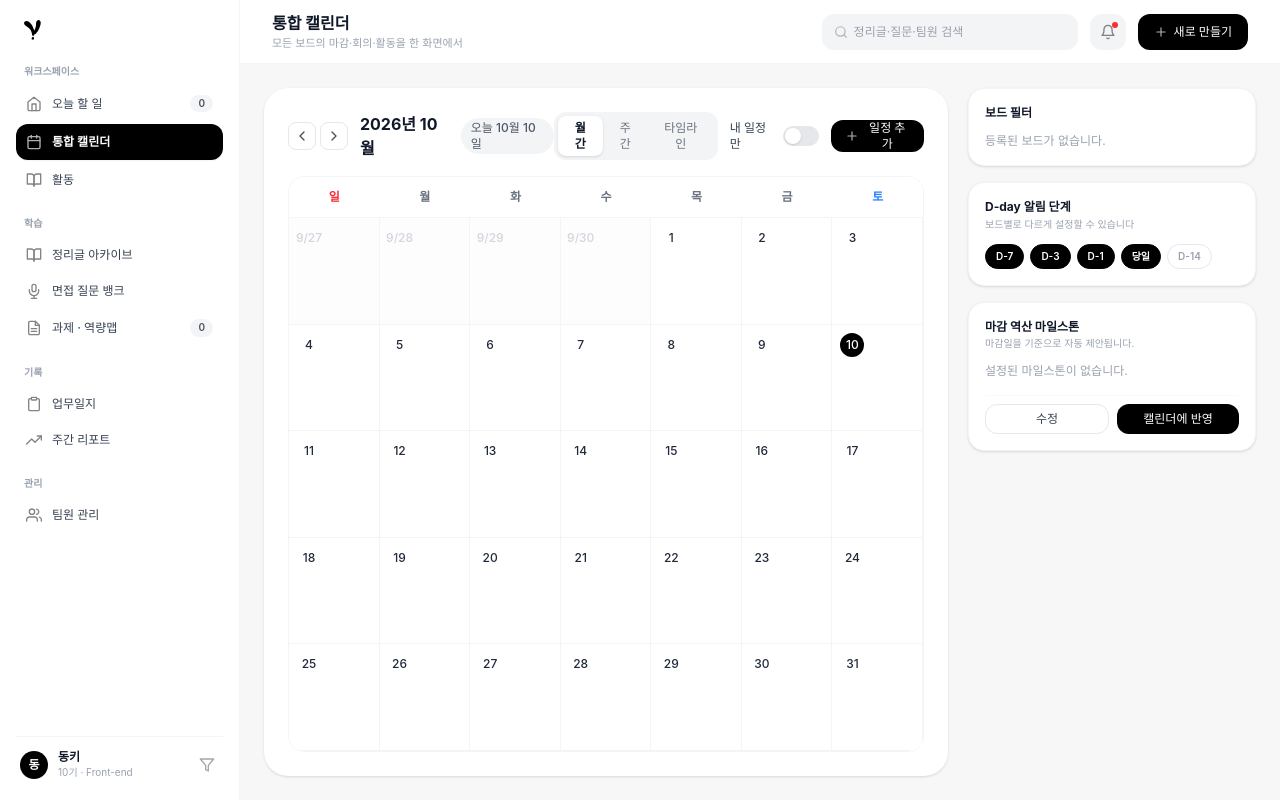
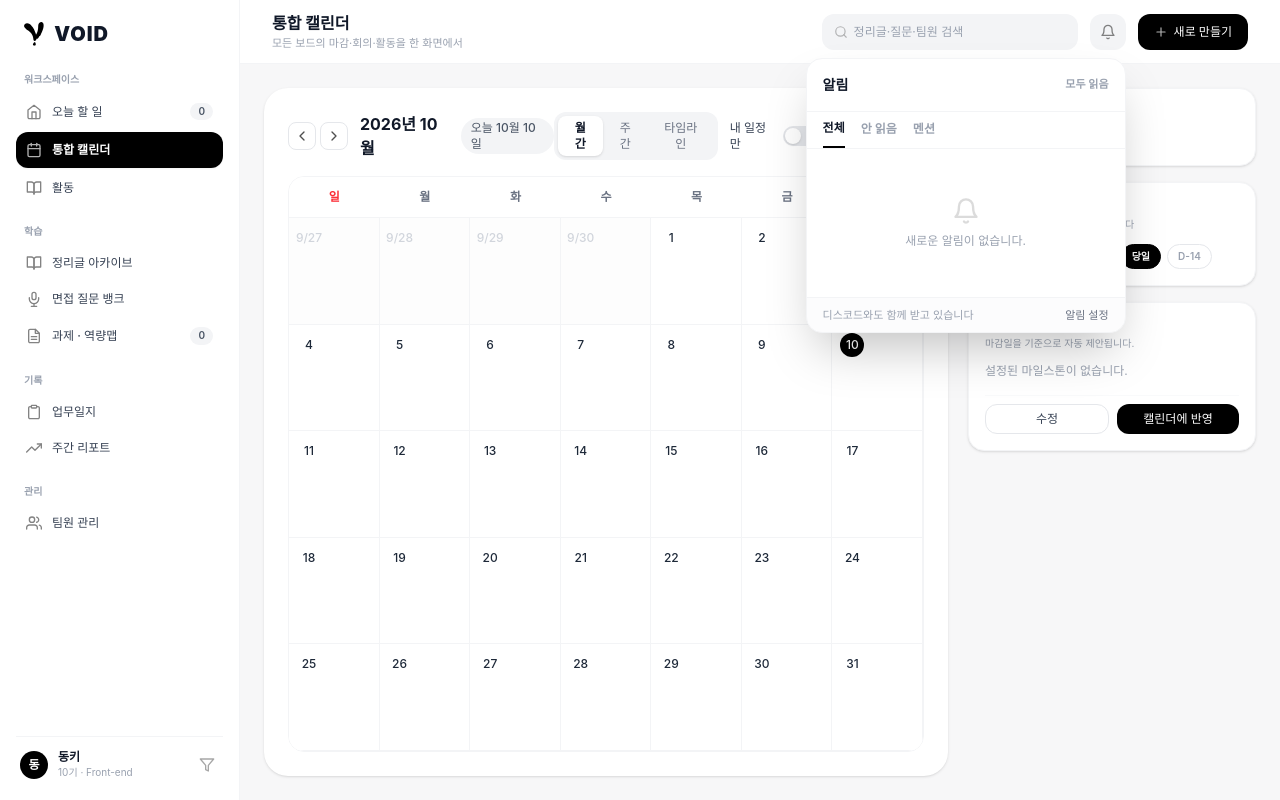
Before and after one commit to VOID-GSM/PV-Web, a React (Vite) app: page / in a window 1280 px wide. Both pictures are taken after a click on the button 1107 px from the left and 31 px from the top of the page. Built offline with nearby package versions, Linux system fonts and the light colour scheme.

Commit message:
feat: 로고 VOID 타이포 반영, 알림 센터 드롭다운 추가, 주간/월간 날짜 이동 분기 및 사이드바 테마 수정

```diff
--- a/src/components/layout/Header.tsx
+++ b/src/components/layout/Header.tsx
@@ -14,17 +14,34 @@ interface HeaderProps {
 }
 
 export const Header: React.FC<HeaderProps> = ({ onOpenAddModal }) => {
+  // 1. 새로 만들기 드롭다운 상태
   const [isDropdownOpen, setIsDropdownOpen] = useState(false);
-  const dropdownRef = useRef<HTMLDivElement>(null);
+  const createDropdownRef = useRef<HTMLDivElement>(null);
 
-  // 드롭다운 외부 클릭 시 닫히는 이벤트
+  // 2. 알림 센터 드롭다운 상태 및 데이터
+  const [isNotiOpen, setIsNotiOpen] = useState(false);
+  const [activeNotiTab, setActiveNotiTab] = useState<
+    "전체" | "안 읽음" | "멘션"
+  >("전체");
+  const [notifications] = useState<any[]>([]); // 기본값 없음 상태
+  const notiDropdownRef = useRef<HTMLDivElement>(null);
+
+  const unreadCount = notifications.filter((n) => !n.isRead).length;
+
+  // 외부 영역 클릭 시 드롭다운들 닫기
   useEffect(() => {
     const handleClickOutside = (event: MouseEvent) => {
       if (
-        dropdownRef.current &&
-        !dropdownRef.current.contains(event.target as Node)
+        createDropdownRef.current &&
+        !createDropdownRef.current.contains(event.target as Node)
       ) {
         setIsDropdownOpen(false);
+      }
+      if (
+        notiDropdownRef.current &&
+        !notiDropdownRef.current.contains(event.target as Node)
+      ) {
+        setIsNotiOpen(false);
       }
     };
     document.addEventListener("mousedown", handleClickOutside);
@@ -60,20 +77,94 @@ export const Header: React.FC<HeaderProps> = ({ onOpenAddModal }) => {
           />
         </div>
 
-        {/* Bell Notification Button */}
-        <button
-          type="button"
-          className="relative flex h-9 w-9 items-center justify-center rounded-xl bg-gray-100 transition hover:bg-gray-200"
-        >
-          <img src={bellIcon} alt="알림" className="h-4 w-4 opacity-70" />
-          <span className="absolute top-2 right-2 h-1.5 w-1.5 rounded-full bg-red-500" />
-        </button>
+        {/* Bell Button & Notification Popover */}
+        <div className="relative" ref={notiDropdownRef}>
+          <button
+            type="button"
+            onClick={() => {
+              setIsNotiOpen((prev) => !prev);
+              setIsDropdownOpen(false);
+            }}
+            className="relative flex h-9 w-9 items-center justify-center rounded-xl bg-gray-100 transition hover:bg-gray-200 cursor-pointer"
+          >
+            <img src={bellIcon} alt="알림" className="h-4 w-4 opacity-70" />
+            {/* 안 읽은 알림이 있을 때만 빨간 점 표시 */}
+            {unreadCount > 0 && (
+              <span className="absolute top-2 right-2 h-1.5 w-1.5 rounded-full bg-red-500" />
+            )}
+          </button>
+
+          {/* 알림 센터 드롭다운 */}
+          {isNotiOpen && (
+            <div className="absolute right-0 mt-2 w-80 rounded-2xl border border-gray-100 bg-white shadow-2xl z-50 text-xs select-none animate-in fade-in zoom-in-95 duration-100">
+              {/* 상단 헤더 */}
+              <div className="flex items-center justify-between border-b border-gray-100 p-4">
+                <div className="flex items-center gap-2">
+                  <span className="font-bold text-gray-900 text-sm">알림</span>
+                  {unreadCount > 0 && (
+                    <span className="rounded-full bg-red-500 px-2 py-0.5 text-[10px] font-bold text-white">
+                      안 읽음 {unreadCount}
+                    </span>
+                  )}
+                </div>
+                <button
+                  type="button"
+                  className="text-[11px] font-semibold text-gray-400 hover:text-gray-700 transition cursor-pointer"
+                >
+                  모두 읽음
+                </button>
+              </div>
+
+              {/* 탭 헤더 */}
+              <div className="flex border-b border-gray-100 px-4 pt-2 text-xs font-semibold text-gray-400">
+                {(["전체", "안 읽음", "멘션"] as const).map((tab) => (
+                  <button
+                    key={tab}
+                    type="button"
+                    onClick={() => setActiveNotiTab(tab)}
+                    className={`pb-2.5 mr-4 transition cursor-pointer ${
+                      activeNotiTab === tab
+                        ? "border-b-2 border-black font-bold text-gray-900"
+                        : "hover:text-gray-600"
+                    }`}
+                  >
+                    {tab}
+                  </button>
+                ))}
+              </div>
+
+              {/* 알림 본문 (기본값 없음) */}
+              <div className="flex flex-col items-center justify-center py-12 text-gray-400">
+                <img
+                  src={bellIcon}
+                  alt=""
+                  className="h-7 w-7 opacity-20 mb-2"
+                />
+                <p className="text-xs">새로운 알림이 없습니다.</p>
+              </div>
+
+              {/* 하단 푸터 */}
+              <div className="flex items-center justify-between border-t border-gray-100 bg-gray-50/50 px-4 py-2.5 rounded-b-2xl text-[11px] text-gray-400">
+                <span>디스코드와도 함께 받고 있습니다</span>
+                <button
+                  type="button"
+                  className="font-medium text-gray-500 hover:text-black transition cursor-pointer"
+                >
+                  알림 설정
+                </button>
+              </div>
+            </div>
+          )}
+        </div>
 
         {/* Create Button & Dropdown Menu */}
-        <div className="relative" ref={dropdownRef}>
+        <div className="relative" ref={createDropdownRef}>
           <button
             type="button"
-            onClick={() => setIsDropdownOpen((prev) => !prev)}
+            onClick={() => {
+              setIsDropdownOpen((prev) => !prev);
+              setIsNotiOpen(false);
+            }}
             className="flex h-9 items-center gap-1.5 rounded-xl bg-black px-4 text-xs font-medium text-white hover:bg-gray-800 transition cursor-pointer"
           >
             <img src={plusIcon} alt="" className="h-3.5 w-3.5 filter invert" />
@@ -83,7 +174,6 @@ export const Header: React.FC<HeaderProps> = ({ onOpenAddModal }) => {
           {/* 새로 만들기 팝오버 드롭다운 메뉴 */}
           {isDropdownOpen && (
             <div className="absolute right-0 mt-2 w-60 rounded-2xl border border-gray-100 bg-white p-2 shadow-2xl z-50 text-xs select-none animate-in fade-in zoom-in-95 duration-100">
-              {/* 1. 새로 만들기 섹션 */}
               <div className="px-3 py-1.5 text-[11px] font-medium text-gray-400">
                 새로 만들기
               </div>
@@ -91,7 +181,7 @@ export const Header: React.FC<HeaderProps> = ({ onOpenAddModal }) => {
                 <button
                   type="button"
                   onClick={handleOpenAddModal}
-                  className="flex w-full items-center gap-3 rounded-xl bg-gray-100 px-3 py-2 font-semibold text-gray-900 transition hover:bg-gray-200"
+                  className="flex w-full items-center gap-3 rounded-xl bg-gray-100 px-3 py-2 font-semibold text-gray-900 transition hover:bg-gray-200 cursor-pointer"
                 >
                   <img
                     src={calendarIcon}
@@ -104,7 +194,7 @@ export const Header: React.FC<HeaderProps> = ({ onOpenAddModal }) => {
                 <button
                   type="button"
                   onClick={() => setIsDropdownOpen(false)}
-                  className="flex w-full items-center gap-3 rounded-xl px-3 py-2 font-medium text-gray-700 hover:bg-gray-50 transition"
+                  className="flex w-full items-center gap-3 rounded-xl px-3 py-2 font-medium text-gray-700 hover:bg-gray-50 transition cursor-pointer"
                 >
                   <img src={bookIcon} alt="" className="h-4 w-4 opacity-70" />
                   <span>활동 개설</span>
@@ -113,7 +203,7 @@ export const Header: React.FC<HeaderProps> = ({ onOpenAddModal }) => {
                 <button
                   type="button"
                   onClick={() => setIsDropdownOpen(false)}
-                  className="flex w-full items-center gap-3 rounded-xl px-3 py-2 font-medium text-gray-700 hover:bg-gray-50 transition"
+                  className="flex w-full items-center gap-3 rounded-xl px-3 py-2 font-medium text-gray-700 hover:bg-gray-50 transition cursor-pointer"
                 >
                   <img src={bellIcon} alt="" className="h-4 w-4 opacity-70" />
                   <span>공지 보내기</span>
@@ -122,7 +212,7 @@ export const Header: React.FC<HeaderProps> = ({ onOpenAddModal }) => {
                 <button
                   type="button"
                   onClick={() => setIsDropdownOpen(false)}
-                  className="flex w-full items-center gap-3 rounded-xl px-3 py-2 font-medium text-gray-700 hover:bg-gray-50 transition"
+                  className="flex w-full items-center gap-3 rounded-xl px-3 py-2 font-medium text-gray-700 hover:bg-gray-50 transition cursor-pointer"
                 >
                   <img
                     src={clipboardIcon}
@@ -133,7 +223,6 @@ export const Header: React.FC<HeaderProps> = ({ onOpenAddModal }) => {
                 </button>
               </div>
 
-              {/* 2. 내 기록 섹션 */}
               <div className="mt-2 border-t border-gray-100 pt-2 px-3 pb-1 text-[11px] font-medium text-gray-400">
                 내 기록
               </div>
@@ -141,7 +230,7 @@ export const Header: React.FC<HeaderProps> = ({ onOpenAddModal }) => {
                 <button
                   type="button"
                   onClick={() => setIsDropdownOpen(false)}
-                  className="flex w-full items-center gap-3 rounded-xl px-3 py-2 font-medium text-gray-700 hover:bg-gray-50 transition"
+                  className="flex w-full items-center gap-3 rounded-xl px-3 py-2 font-medium text-gray-700 hover:bg-gray-50 transition cursor-pointer"
                 >
                   <img
                     src={fileTextIcon}
@@ -154,7 +243,7 @@ export const Header: React.FC<HeaderProps> = ({ onOpenAddModal }) => {
                 <button
                   type="button"
                   onClick={() => setIsDropdownOpen(false)}
-                  className="flex w-full items-center gap-3 rounded-xl px-3 py-2 font-medium text-gray-700 hover:bg-gray-50 transition"
+                  className="flex w-full items-center gap-3 rounded-xl px-3 py-2 font-medium text-gray-700 hover:bg-gray-50 transition cursor-pointer"
                 >
                   <img
                     src={clipboardIcon}
@@ -167,19 +256,18 @@ export const Header: React.FC<HeaderProps> = ({ onOpenAddModal }) => {
                 <button
                   type="button"
                   onClick={() => setIsDropdownOpen(false)}
-                  className="flex w-full items-center gap-3 rounded-xl px-3 py-2 font-medium text-gray-700 hover:bg-gray-50 transition"
+                  className="flex w-full items-center gap-3 rounded-xl px-3 py-2 font-medium text-gray-700 hover:bg-gray-50 transition cursor-pointer"
                 >
                   <img src={micIcon} alt="" className="h-4 w-4 opacity-70" />
                   <span>면접 답변 남기기</span>
                 </button>
               </div>
 
-              {/* 3. 기타 관리 섹션 */}
               <div className="mt-2 border-t border-gray-100 pt-2 space-y-0.5">
                 <button
                   type="button"
                   onClick={() => setIsDropdownOpen(false)}
-                  className="flex w-full items-center gap-3 rounded-xl px-3 py-2 font-medium text-gray-700 hover:bg-gray-50 transition"
+                  className="flex w-full items-center gap-3 rounded-xl px-3 py-2 font-medium text-gray-700 hover:bg-gray-50 transition cursor-pointer"
                 >
                   <img
                     src={fileTextIcon}
@@ -192,7 +280,7 @@ export const Header: React.FC<HeaderProps> = ({ onOpenAddModal }) => {
                 <button
                   type="button"
                   onClick={() => setIsDropdownOpen(false)}
-                  className="flex w-full items-center gap-3 rounded-xl px-3 py-2 font-medium text-gray-700 hover:bg-gray-50 transition"
+                  className="flex w-full items-center gap-3 rounded-xl px-3 py-2 font-medium text-gray-700 hover:bg-gray-50 transition cursor-pointer"
                 >
                   <img src={usersIcon} alt="" className="h-4 w-4 opacity-70" />
                   <span>초대 링크 만들기</span>
@@ -201,7 +289,7 @@ export const Header: React.FC<HeaderProps> = ({ onOpenAddModal }) => {
                 <button
                   type="button"
                   onClick={() => setIsDropdownOpen(false)}
-                  className="flex w-full items-center gap-3 rounded-xl px-3 py-2 font-medium text-gray-700 hover:bg-gray-50 transition"
+                  className="flex w-full items-center gap-3 rounded-xl px-3 py-2 font-medium text-gray-700 hover:bg-gray-50 transition cursor-pointer"
                 >
                   <img src={plusIcon} alt="" className="h-4 w-4 opacity-70" />
                   <span>노션에서 가져오기</span>
--- a/src/components/layout/Sidebar.tsx
+++ b/src/components/layout/Sidebar.tsx
@@ -21,9 +21,12 @@ export const Sidebar: React.FC<SidebarProps> = ({
 }) => {
   return (
     <aside className="flex h-screen w-60 flex-col border-r border-gray-100 bg-white px-4 py-5 select-none shrink-0">
-      {/* Logo */}
-      <div className="mb-6 px-2 flex items-center">
-        <img src={logo} alt="VOID" className="h-5 object-contain" />
+      {/* Logo & VOID Title */}
+      <div className="mb-6 px-2 flex items-center gap-2.5">
+        <img src={logo} alt="" className="h-6 w-auto object-contain" />
+        <span className="text-xl font-black tracking-wider text-gray-900 font-sans">
+          VOID
+        </span>
       </div>
 
       {/* Navigation Menu */}
@@ -36,7 +39,7 @@ export const Sidebar: React.FC<SidebarProps> = ({
           <div className="space-y-1">
             <button
               type="button"
-              className="flex w-full items-center justify-between rounded-xl px-2.5 py-2 text-xs font-medium text-gray-700 hover:bg-gray-100 transition"
+              className="flex w-full items-center justify-between rounded-xl px-2.5 py-2 text-xs font-medium text-gray-700 hover:bg-gray-100 transition cursor-pointer"
             >
               <span className="flex items-center gap-2.5">
                 <img src={homeIcon} alt="" className="h-4 w-4 opacity-70" />
@@ -49,7 +52,7 @@ export const Sidebar: React.FC<SidebarProps> = ({
 
             <button
               type="button"
-              className="flex w-full items-center gap-2.5 rounded-xl bg-black px-2.5 py-2.5 text-xs font-semibold text-white shadow-xs"
+              className="flex w-full items-center gap-2.5 rounded-xl bg-black px-2.5 py-2.5 text-xs font-semibold text-white shadow-xs cursor-pointer"
             >
               <img
                 src={calendarIcon}
@@ -61,7 +64,7 @@ export const Sidebar: React.FC<SidebarProps> = ({
 
             <button
               type="button"
-              className="flex w-full items-center gap-2.5 rounded-xl px-2.5 py-2 text-xs font-medium text-gray-700 hover:bg-gray-100 transition"
+              className="flex w-full items-center gap-2.5 rounded-xl px-2.5 py-2 text-xs font-medium text-gray-700 hover:bg-gray-100 transition cursor-pointer"
             >
               <img src={bookIcon} alt="" className="h-4 w-4 opacity-70" />
               활동
@@ -77,7 +80,7 @@ export const Sidebar: React.FC<SidebarProps> = ({
           <div className="space-y-1">
             <button
               type="button"
-              className="flex w-full items-center gap-2.5 rounded-xl px-2.5 py-2 text-xs font-medium text-gray-700 hover:bg-gray-100 transition"
+              className="flex w-full items-center gap-2.5 rounded-xl px-2.5 py-2 text-xs font-medium text-gray-700 hover:bg-gray-100 transition cursor-pointer"
             >
               <img src={bookIcon} alt="" className="h-4 w-4 opacity-70" />
               정리글 아카이브
@@ -85,7 +88,7 @@ export const Sidebar: React.FC<SidebarProps> = ({
 
             <button
               type="button"
-              className="flex w-full items-center gap-2.5 rounded-xl px-2.5 py-2 text-xs font-medium text-gray-700 hover:bg-gray-100 transition"
+              className="flex w-full items-center gap-2.5 rounded-xl px-2.5 py-2 text-xs font-medium text-gray-700 hover:bg-gray-100 transition cursor-pointer"
             >
               <img src={micIcon} alt="" className="h-4 w-4 opacity-70" />
               면접 질문 뱅크
@@ -93,7 +96,7 @@ export const Sidebar: React.FC<SidebarProps> = ({
 
             <button
               type="button"
-              className="flex w-full items-center justify-between rounded-xl px-2.5 py-2 text-xs font-medium text-gray-700 hover:bg-gray-100 transition"
+              className="flex w-full items-center justify-between rounded-xl px-2.5 py-2 text-xs font-medium text-gray-700 hover:bg-gray-100 transition cursor-pointer"
             >
               <span className="flex items-center gap-2.5">
                 <img src={fileTextIcon} alt="" className="h-4 w-4 opacity-70" />
@@ -114,7 +117,7 @@ export const Sidebar: React.FC<SidebarProps> = ({
           <div className="space-y-1">
             <button
               type="button"
-              className="flex w-full items-center gap-2.5 rounded-xl px-2.5 py-2 text-xs font-medium text-gray-700 hover:bg-gray-100 transition"
+              className="flex w-full items-center gap-2.5 rounded-xl px-2.5 py-2 text-xs font-medium text-gray-700 hover:bg-gray-100 transition cursor-pointer"
             >
               <img src={clipboardIcon} alt="" className="h-4 w-4 opacity-70" />
               업무일지
@@ -122,7 +125,7 @@ export const Sidebar: React.FC<SidebarProps> = ({
 
             <button
               type="button"
-              className="flex w-full items-center gap-2.5 rounded-xl px-2.5 py-2 text-xs font-medium text-gray-700 hover:bg-gray-100 transition"
+              className="flex w-full items-center gap-2.5 rounded-xl px-2.5 py-2 text-xs font-medium text-gray-700 hover:bg-gray-100 transition cursor-pointer"
             >
               <img src={trendingUpIcon} alt="" className="h-4 w-4 opacity-70" />
               주간 리포트
@@ -138,7 +141,7 @@ export const Sidebar: React.FC<SidebarProps> = ({
           <div className="space-y-1">
             <button
               type="button"
-              className="flex w-full items-center gap-2.5 rounded-xl px-2.5 py-2 text-xs font-medium text-gray-700 hover:bg-gray-100 transition"
+              className="flex w-full items-center gap-2.5 rounded-xl px-2.5 py-2 text-xs font-medium text-gray-700 hover:bg-gray-100 transition cursor-pointer"
             >
               <img src={usersIcon} alt="" className="h-4 w-4 opacity-70" />
               팀원 관리
@@ -161,7 +164,7 @@ export const Sidebar: React.FC<SidebarProps> = ({
           </div>
           <button
             type="button"
-            className="p-1 text-gray-400 hover:text-gray-600"
+            className="p-1 text-gray-400 hover:text-gray-600 cursor-pointer"
           >
             <img src={filterIcon} alt="설정" className="h-4 w-4 opacity-50" />
           </button>
```
